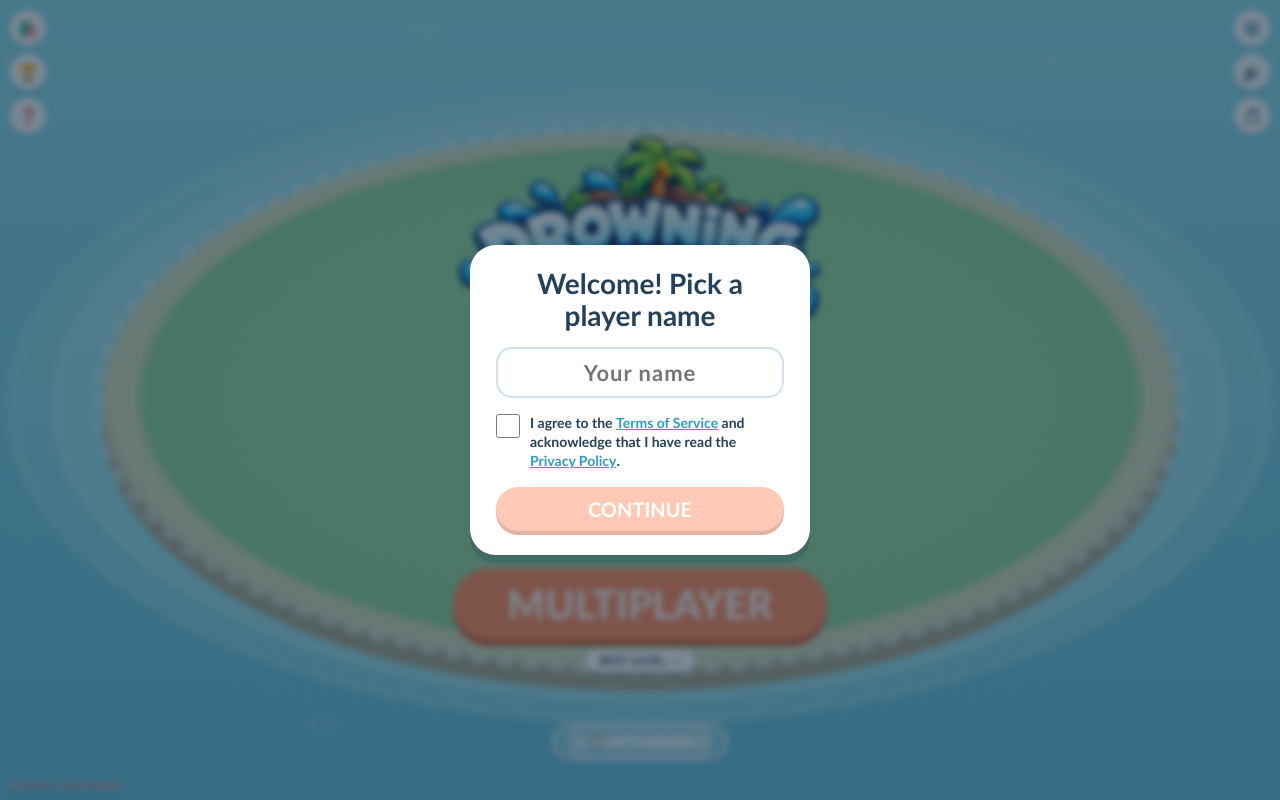
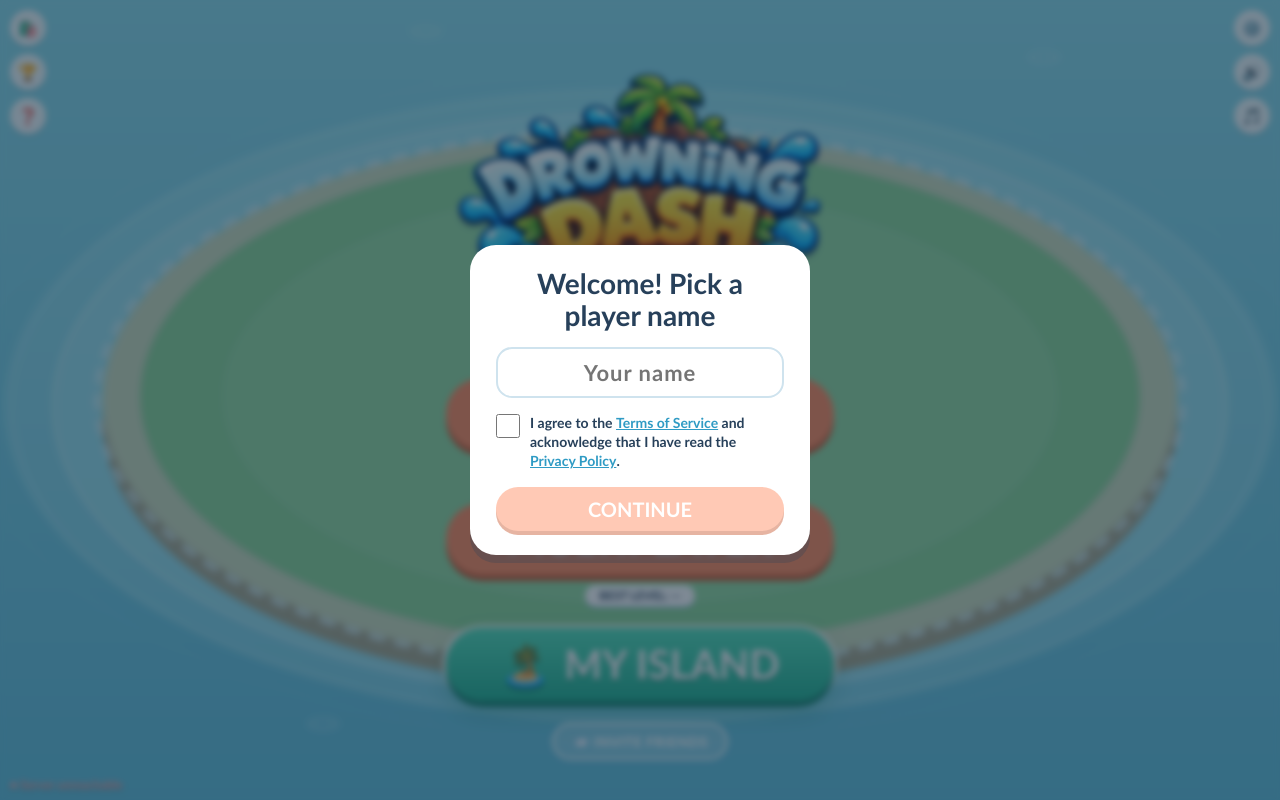
Before and after one commit to abhiramns0/DD_test, a website: page public/index.html in a window 1280 px wide. Drawn offline with nearby package versions, Linux system fonts and the light colour scheme; animation ran at ten frames a second.

Commit message:
Update index.html

```diff
--- a/public/index.html
+++ b/public/index.html
@@ -53,7 +53,15 @@ canvas{position:fixed;inset:0;width:100%;height:100%;display:block}
 .ov{position:fixed;inset:0;display:flex;flex-direction:column;align-items:center;justify-content:safe center;gap:10px;text-align:center;padding:24px;background:rgba(127,211,230,.35);backdrop-filter:blur(2px);overflow-y:auto;touch-action:pan-y}
 .ov h1{margin:0;font-size:clamp(40px,12vw,76px);line-height:.95;color:#fff;font-weight:800;text-shadow:0 5px 0 var(--ink)}
 .ov .best{font-size:15px;font-weight:800;background:#fff;color:var(--ink);border-radius:14px;padding:6px 18px;margin:0;box-shadow:0 3px 0 #9fc3d6}
-#menu{gap:20px}#menu button{margin-top:0}#menu h1{margin-bottom:10px}
+#menu{gap:20px;padding:64px 24px calc(env(safe-area-inset-bottom,0px) + 96px)}#menu button{margin-top:0} /* top/bottom padding keeps the buttons clear of the sign-in pill (top) and the absolutely placed INVITE button (bottom) */
+#menu .mainbtns{display:flex;flex-direction:column;align-items:stretch;gap:22px;margin-top:10px} /* SOLO, MULTIPLAYER and MY ISLAND: one column, all as wide as the widest */
+#menu .mainbtns .pbg{align-items:stretch}#menu .mainbtns .pbg button{width:100%}#menu .mainbtns .pbg .best{align-self:center}
+.ov button.isl{position:relative;overflow:hidden;white-space:nowrap;background:linear-gradient(180deg,#52e0b8 0%,#1fb08f 100%);box-shadow:0 6px 0 #12806a,0 0 0 4px rgba(255,255,255,.7),0 12px 24px rgba(18,128,106,.35);text-shadow:0 2px 0 rgba(10,80,66,.45)}
+.ov button.isl .ico{display:inline-block;margin-right:.35em;filter:drop-shadow(0 2px 0 rgba(10,80,66,.35))}
+.ov button.isl::after{content:'';position:absolute;top:0;bottom:0;left:-60%;width:40%;background:linear-gradient(100deg,transparent,rgba(255,255,255,.45),transparent);transform:skewX(-20deg);animation:islShine 4.5s ease-in-out infinite}
+@keyframes islShine{0%,70%{left:-60%}100%{left:130%}}
+.ov button.isl:active{transform:translateY(4px);box-shadow:0 2px 0 #12806a,0 0 0 4px rgba(255,255,255,.7),0 6px 12px rgba(18,128,106,.35)}
+@media (prefers-reduced-motion:reduce){.ov button.isl::after{animation:none;display:none}}#menu h1{margin-bottom:10px}
 .ov p{margin:0;font-size:clamp(16px,4.5vw,22px);font-weight:700}
 .ov button{margin-top:14px;font:inherit;font-weight:800;font-size:clamp(26px,8vw,40px);padding:12px 54px;border:0;border-radius:40px;background:var(--accent);color:#fff;box-shadow:0 6px 0 #c85a32;cursor:pointer}
 .ov button:active{transform:translateY(4px);box-shadow:0 2px 0 #c85a32}
@@ -189,9 +197,9 @@ canvas{position:fixed;inset:0;width:100%;height:100%;display:block}
 <div id="cd"></div><div id="banner"></div><div id="toast"></div><div id="net">● Connecting…</div>
 <div class="ov" id="menu"><h1 id="menuTitle"><img id="titleImg" alt="Drowning Dash" hidden><span id="titleTxt">DROWNING<br>DASH</span></h1><p>Build. Escape. Survive.</p>
 <button class="acct" id="signInBtn">👤 GUEST · SIGN IN</button>
-<div class="pbg" style="margin-top:14px"><button id="solo">SOLO</button><p class="best" id="best"></p></div>
+<div class="mainbtns"><div class="pbg"><button id="solo">SOLO</button><p class="best" id="best"></p></div>
 <div class="pbg"><button id="multi">MULTIPLAYER</button><p class="best" id="bestmp"></p></div>
-<button class="inv" id="islandBtn">🏝️ MY ISLAND</button>
+<div class="pbg"><button class="isl" id="islandBtn" aria-label="My island"><span class="ico" aria-hidden="true">🏝️</span>MY ISLAND</button></div></div>
 <button class="inv" id="invMenu">📨 INVITE FRIENDS</button></div>
 <div class="ov" id="mp" style="display:none"><h1 style="font-size:clamp(32px,9vw,54px)">MULTIPLAYER</h1>
 <button id="qpBtn">QUICK PLAY</button><button id="hostBtn">HOST A ROOM</button>
```
